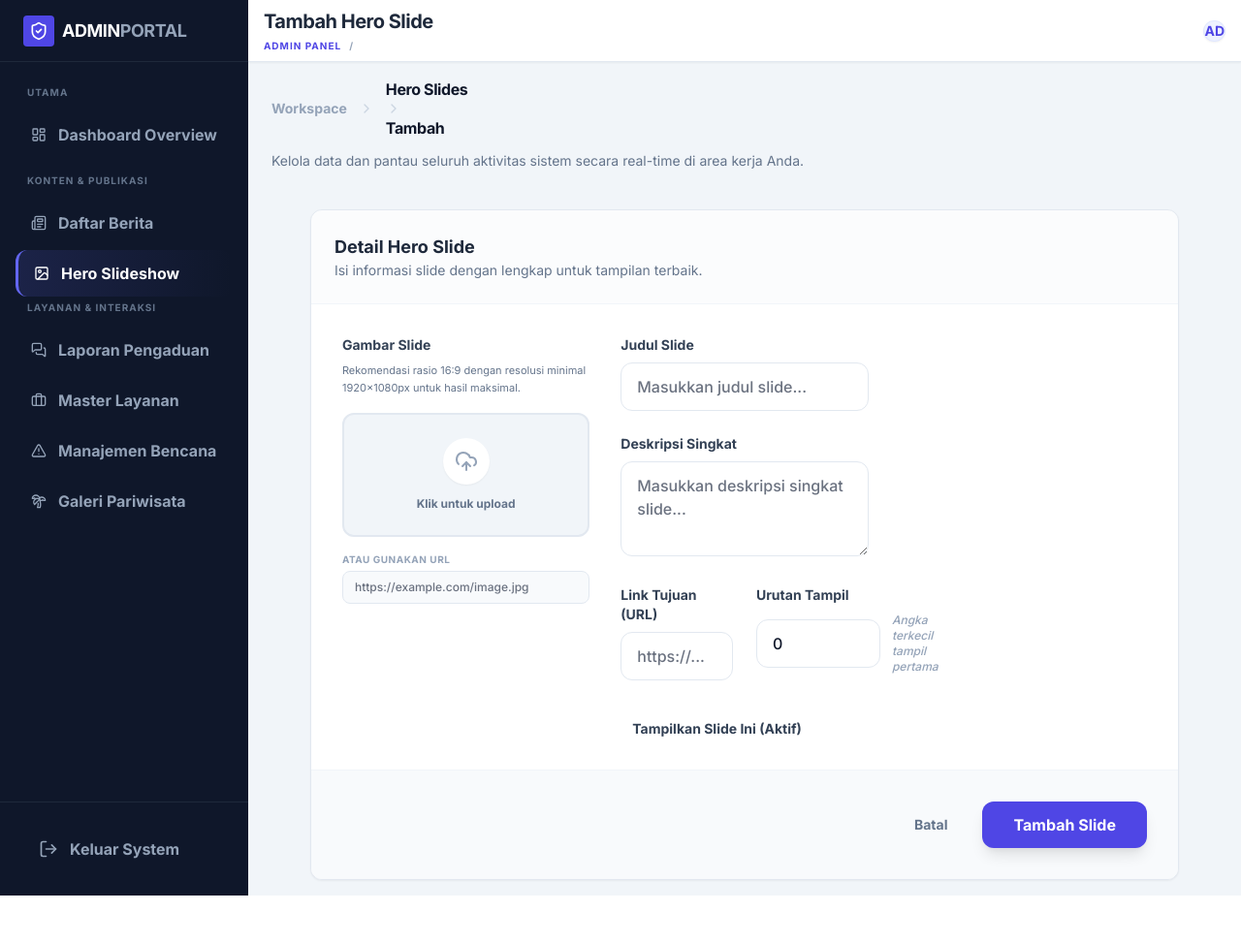
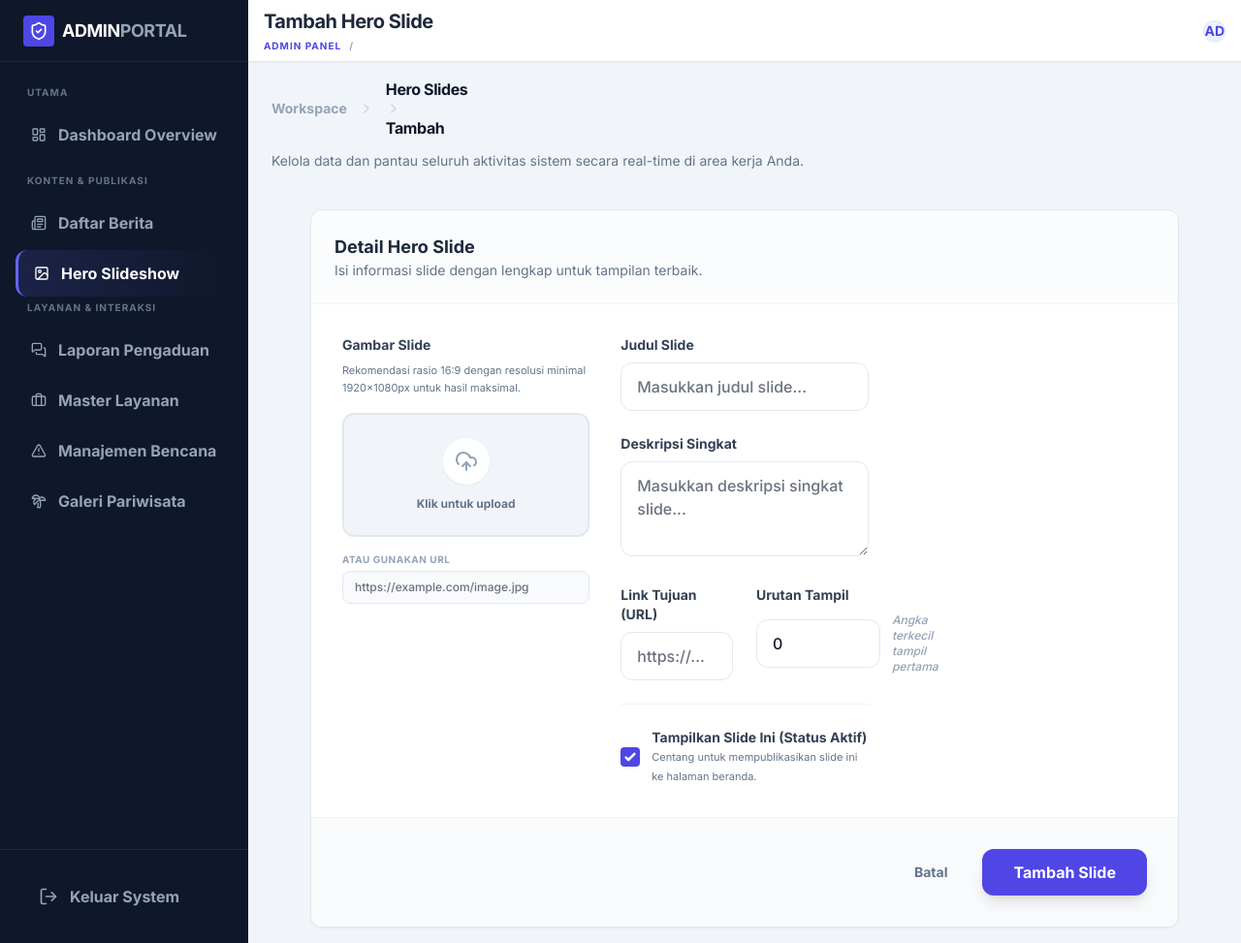
Before and after one commit to Portal-Grobogan/portal-grobogan-website, a Flask app: page /admin/hero/tambah in a window 1280 px wide. Shown: the whole page at 97% size. Before the commit the page ends 924 px from the top, so only its background shows below. Run offline with Flask 3, Linux system fonts and the light colour scheme; a user stored in the database is signed in; some libraries are stand-ins or nearby versions.

Commit message:
menambahkan button aktif/tidak aktif pada hero slides admin

```diff
--- a/app/routes/admin.py
+++ b/app/routes/admin.py
@@ -345,6 +345,24 @@
     except Exception as e:
         flash(f"Gagal menghapus hero slide: {str(e)}", "error")
     return redirect(url_for('admin.list_hero'))
+
+@admin_bp.route("/hero/toggle/<id>", methods=["POST"])
+@login_required
+def toggle_hero(id):
+    """ Mengubah status aktif/non-aktif slide hero secara cepat. """
+    supabase = get_supabase_client()
+    try:
+        # Ambil status saat ini
+        res = supabase.table("hero_slides").select("aktif").eq("id", id).single().execute()
+        if res.data:
+            new_status = not res.data['aktif']
+            supabase.table("hero_slides").update({"aktif": new_status}).eq("id", id).execute()
+            status_msg = "diaktifkan" if new_status else "dinonaktifkan"
+            flash(f"Slide berhasil {status_msg}.", "success")
+    except Exception as e:
+        flash(f"Gagal mengubah status slide: {str(e)}", "error")
+    return redirect(url_for('admin.list_hero'))
+
 
 # --- PENGADUAN MANAGEMENT ---
 @admin_bp.route("/pengaduan")
--- a/app/templates/admin/hero/form.html
+++ b/app/templates/admin/hero/form.html
@@ -102,13 +102,23 @@
                             </div>
                         </div>
 
-                        <div class="pt-2">
-                            <label class="relative inline-flex items-center cursor-pointer group">
-                                <input type="checkbox" name="aktif" class="sr-only peer" {{ "checked" if not hero or hero.aktif else "" }}>
-                                <div class="w-14 h-7 bg-slate-200 peer-focus:outline-none peer-focus:ring-4 peer-focus:ring-indigo-500/10 rounded-full peer peer-checked:after:translate-x-full peer-checked:after:border-white after:content-[''] after:absolute after:top-[4px] after:left-[4px] after:bg-white after:border-gray-300 after:border after:rounded-full after:h-5 after:w-5 after:transition-all peer-checked:bg-indigo-600"></div>
-                                <span class="ml-3 text-sm font-bold text-slate-700 group-hover:text-slate-900 transition-colors">Tampilkan Slide Ini (Aktif)</span>
-                            </label>
+                        <div class="pt-6 border-t border-slate-100">
+                            <div class="flex items-center">
+                                <div class="relative flex items-center h-5">
+                                    <input id="aktif" name="aktif" type="checkbox"
+                                           class="w-5 h-5 text-indigo-600 border-slate-300 rounded focus:ring-indigo-500 cursor-pointer"
+                                           {{ 'checked' if not hero or hero.aktif else '' }}>
+                                </div>
+                                <div class="ml-3 text-sm">
+                                    <label for="aktif" class="font-bold text-slate-700 cursor-pointer select-none">
+                                        Tampilkan Slide Ini (Status Aktif)
+                                    </label>
+                                    <p class="text-[11px] text-slate-500">Centang untuk mempublikasikan slide ini ke halaman beranda.</p>
+                                </div>
+                            </div>
                         </div>
+
+
                     </div>
                 </div>
             </div>
```
Also changed, not shown: app/templates/admin/hero/index.html (+14 -9 lines).
